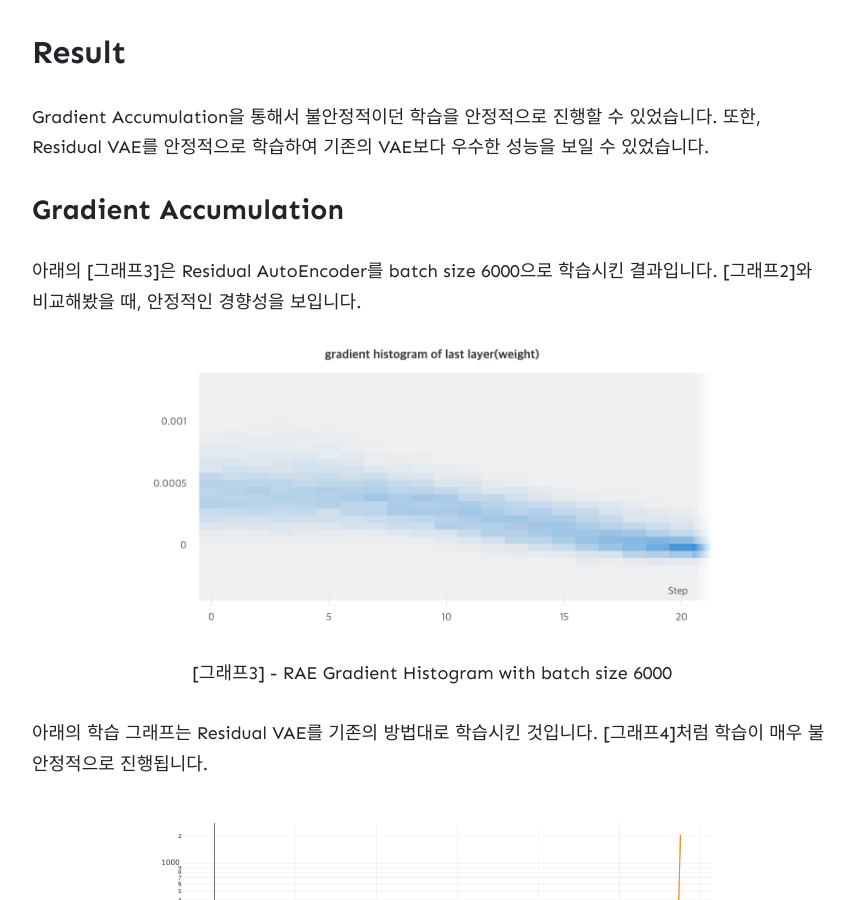
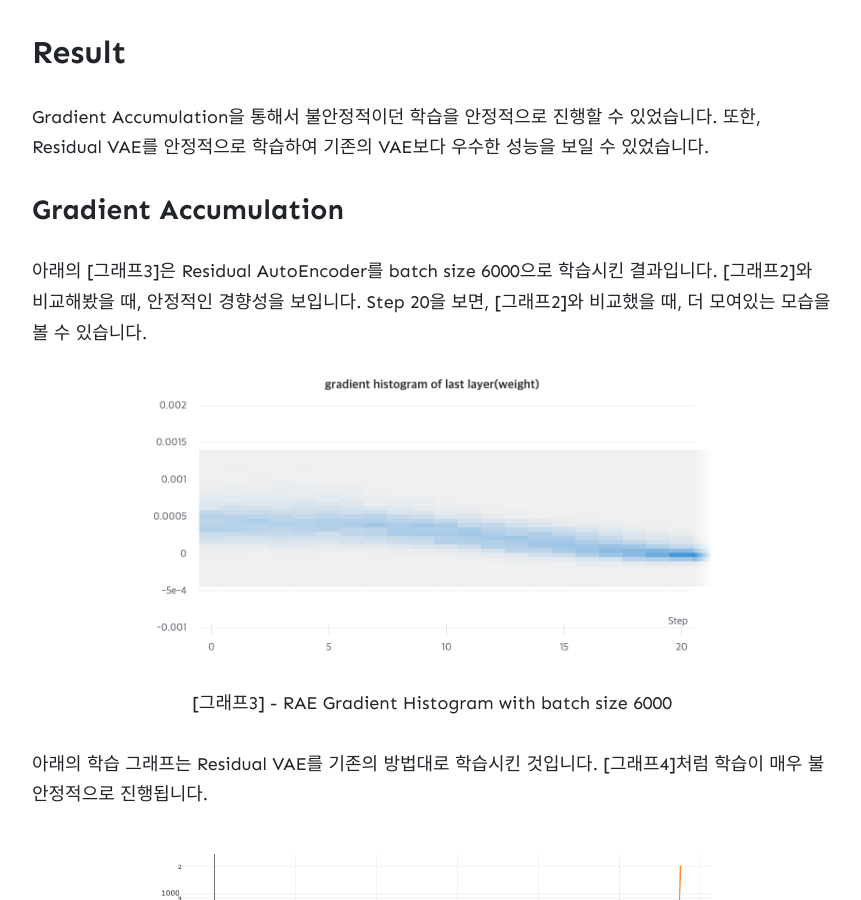
Before and after one commit to wowthemesnet/jekyll-theme-memoirs, a Jekyll site: the page built from _posts/2020-12-29-Gradient-Accumulation.md, in a window 1280 px wide and 900 px high, scrolled down 7276 px. Shown: the whole window, without its empty margins (208-1069 px from the left). Built offline with Jekyll 4.4.1, drawn with Linux system fonts in a browser that asks for light colours; nearby versions of some CDN libraries; formulas are drawn with MathJax 3; comment, search, counter and statistics services are not loaded.

Commit message:
edit image & add sentence

```diff
--- a/_posts/2020-12-29-Gradient-Accumulation.md
+++ b/_posts/2020-12-29-Gradient-Accumulation.md
@@ -212,7 +212,7 @@ Gradient Accumulation을 통해서 불안정적이던 학습을 안정적으로
 
 ### Gradient Accumulation
 
-아래의 [그래프3]은 Residual AutoEncoder를 batch size 6000으로 학습시킨 결과입니다. [그래프2]와 비교해봤을 때, 안정적인 경향성을 보입니다.
+아래의 [그래프3]은 Residual AutoEncoder를 batch size 6000으로 학습시킨 결과입니다. [그래프2]와 비교해봤을 때, 안정적인 경향성을 보입니다. Step 20을 보면, [그래프2]와 비교했을 때, 더 모여있는 모습을 볼 수 있습니다.
 
 <figure class="image" style="align: center;">
 <p align="center">
```
Also changed, not shown: assets/images/2020-12-29-Gradient-Accumulation/ae30-bias.png (deleted), assets/images/2020-12-29-Gradient-Accumulation/ae30-weight.png, assets/images/2020-12-29-Gradient-Accumulation/rae30-6000-weight.png, assets/images/2020-12-29-Gradient-Accumulation/rae30-bias.png (deleted), assets/images/2020-12-29-Gradient-Accumulation/rae30-weight.png.
